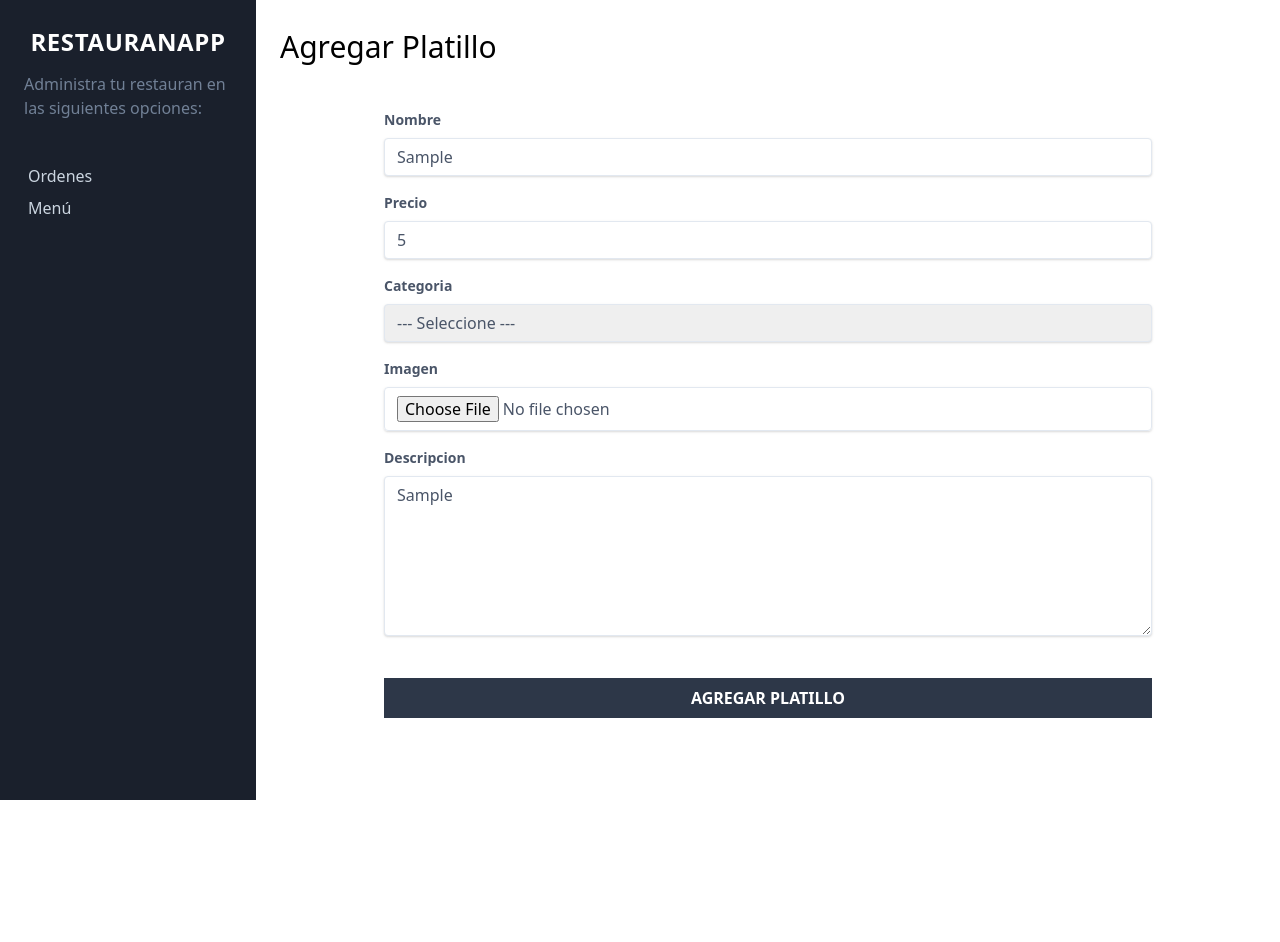
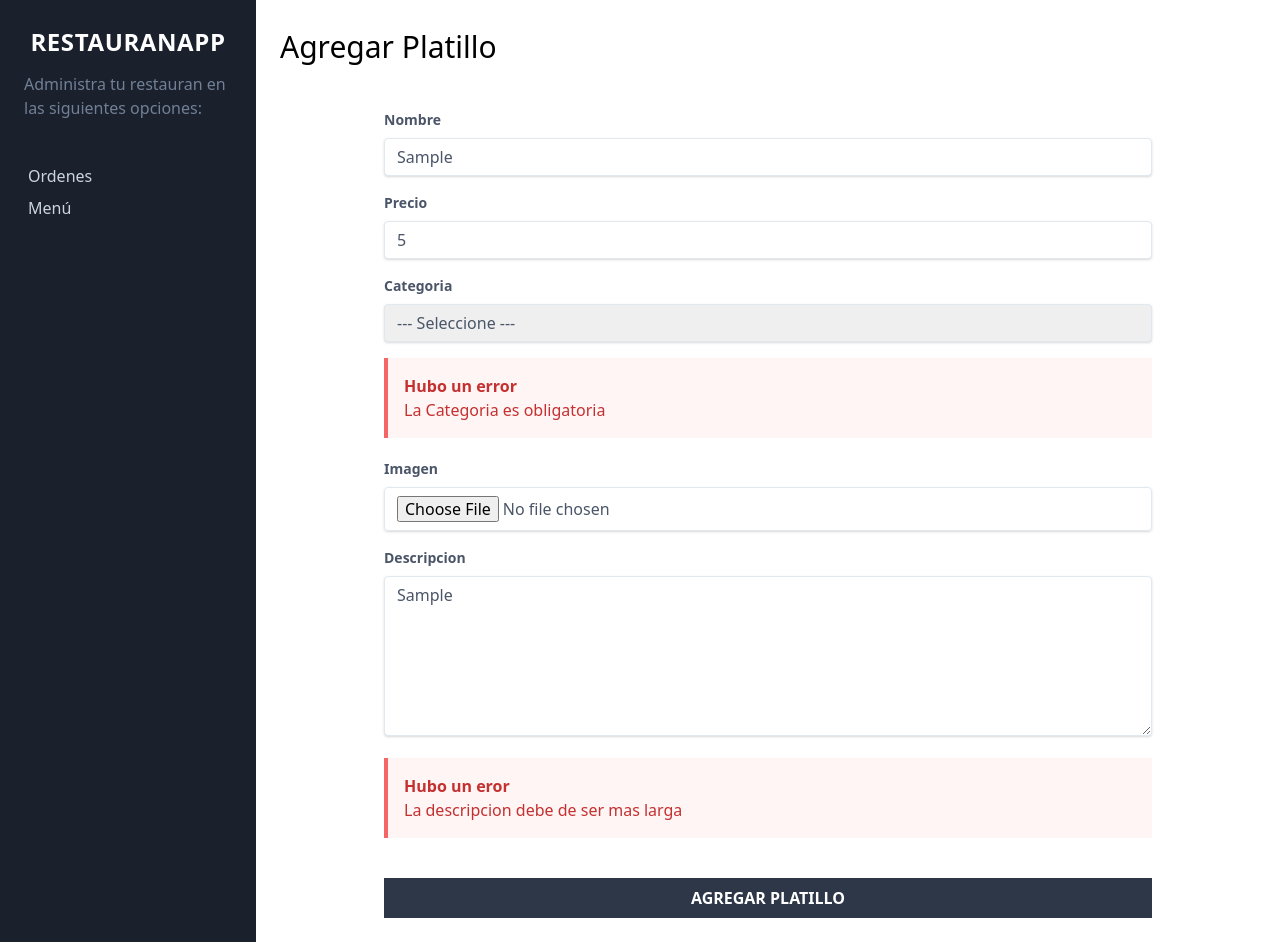
Before and after one commit to enriquegarcia96/Restaurante-React, a React (Create React App) app: page /nuevo-platillo in a window 1280 px wide. Both pictures are taken after typing "Sample", "5", "Sample" into the empty fields and a click on the input "Agregar platillo". Before the commit the page ends 800 px from the top, so only its background shows below. Built offline with nearby package versions, Linux system fonts and the light colour scheme.

Commit message:
añadiendo Formik al formulario y mostrando mensajes de error

```diff
--- a/src/components/paginas/NuevoPlatillo.js
+++ b/src/components/paginas/NuevoPlatillo.js
@@ -1,7 +1,7 @@
 import React from 'react';
 import { useFormik } from 'formik';// para validar los formularios
 
-
+import * as Yup from 'yup';
 
 const NuevoPlatillo = () => {
 
@@ -14,6 +14,22 @@
             imagen: '',
             descripcion: ''
         },
+
+        //--- Validand el formulario ---//
+        validationSchema: Yup.object({
+            nombre: Yup.string()
+                        .min(3,'Los platillos deben tener al menos 3 caracteres')
+                        .required('El Nombre del platillo es obligatorio'),
+            precio: Yup.number()
+                        .min(1, 'Debes agregar un numero' )
+                        .required('El precio es obligatorio'),
+            categoria: Yup.string()
+                        .required('La Categoria es obligatoria'),
+            descripcion: Yup.string()
+                            .min(10, 'La descripcion debe de ser mas larga')
+                            .required('La descripcion es obligatoria')
+        }),
+
         onSubmit: datos =>{ // se pasa los datos del formularios
             console.log(datos)
         }
@@ -39,8 +55,17 @@
                                 placeholder='Nombre Platillo'
                                 value={formik.values.nombre}
                                 onChange={formik.handleChange}
+                                onBlur={formik.handleBlur}//valida inmediatamente el input
                            />
                        </div>
+
+                       {/** muestra el mensaje para la validacion */}
+                       {formik.touched.nombre && formik.errors.nombre ? (
+                           <div className='bg-red-100 border-l-4 border-red-500 text-red-700 p-4 mb-5' role='alert'>
+                               <p className='font-bold'>Hubo un error:</p>
+                               <p>{formik.errors.nombre}</p>
+                           </div>
+                       ): null}
 
                        <div className='mb-4'>
                            <label className='block text-gray-700 text-sm font-bold mb-2' htmlFor='precio'>Precio</label>
@@ -52,9 +77,17 @@
                                 min='0'
                                 value={formik.values.precio}
                                 onChange={formik.handleChange}
+                                onBlur={formik.handleBlur}
                            />
+                       </div>
 
-                       </div>
+                       {/** muestra el mensaje para la validacion */}
+                       { formik.touched.precio && formik.errors.precio ? (
+                            <div className='bg-red-100 border-l-4 border-red-500 text-red-700 p-4 mb-5' role='alert'>
+                                <p className='font-bold'>Hubo un errro</p>
+                                <p>{formik.errors.precio}</p>
+                            </div>
+                       ): null }
 
 
                        <div className='mb-4'>
@@ -64,16 +97,27 @@
                             id='categoria'
                             name='categoria'
                             value={formik.values.categoria}
+                            onBlur={formik.handleBlur}
                             >
                                 <option value=''> --- Seleccione ---  </option>
-                                <option value='desayuno'>  Desayuno   </option>
-                                <option value='comida'>  Comida  </option>
-                                <option value='cena'>  Seleccione   </option>
-                                <option value='bebidas'>  Bebidas   </option>
-                                <option value='postre'>  Postre   </option>
-                                <option value='ensalada'>  Ensalada   </option>
+                                <option value='desayuno'>Desayuno</option>
+                                <option value='comida'>Comida</option>
+                                <option value='bebidas'>Bebidas</option>
+                                <option value='postre'>Postre</option>
+                                <option value='ensalada'>Ensalada</option>
                            </select>
                        </div>
+
+                        {/** muestra el mensaje para la validacion */}
+                        {formik.touched.categoria && formik.errors.categoria ? (
+
+                            <div className='bg-red-100 border-l-4 border-red-500 text-red-700 p-4 mb-5' role='alert'>
+                                <p className='font-bold'>Hubo un error</p>
+                                <p>{formik.errors.categoria}</p>
+                            </div>
+
+                        ) : null}
+
 
 
                        <div className='mb-4'>
@@ -84,6 +128,7 @@
                                 type='file'
                                 value={formik.values.imagen}
                                 onChange={formik.handleChange}
+                                onBlur={formik.handleBlur}
                            />
                        </div>
 
@@ -95,10 +140,18 @@
                                 placeholder='Descripcion del platillo'
                                 value={formik.values.descripcion}
                                 onChange={formik.handleChange}
-
+                                onBlur={formik.handleBlur}
                             >
                             </textarea>
                        </div>
+
+                        {/** muestra el mensaje para la validacion */}
+                        {formik.touched.descripcion && formik.errors.descripcion ? (
+                            <div className='bg-red-100 border-l-4 border-red-500 text-red-700 p-4 mb-5' role='alert'>
+                                <p className='font-bold'>Hubo un eror</p>
+                                <p>{formik.errors.descripcion}</p>
+                            </div>
+                        ) : null}
 
                         <input
                             type='submit'
```
